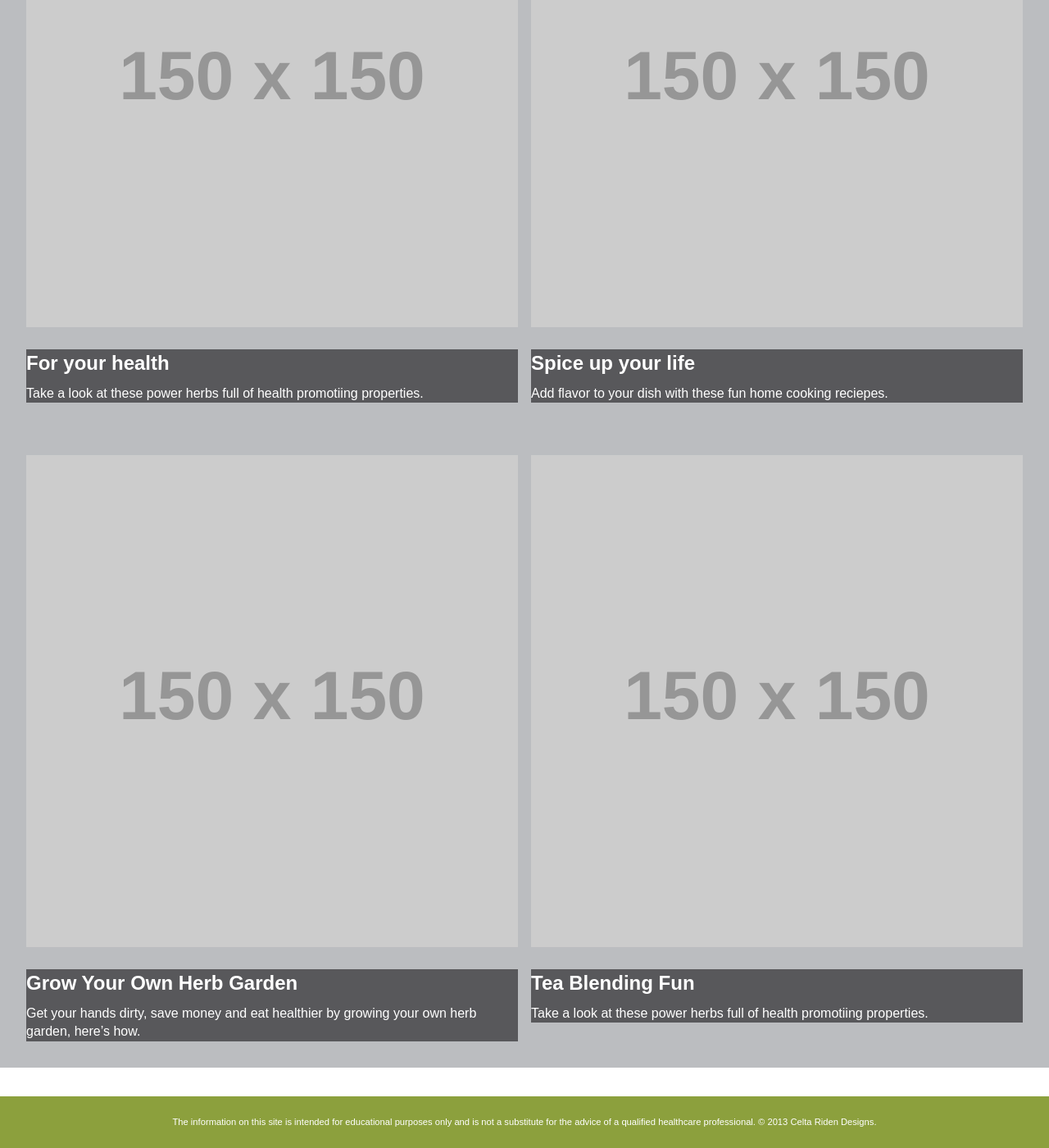
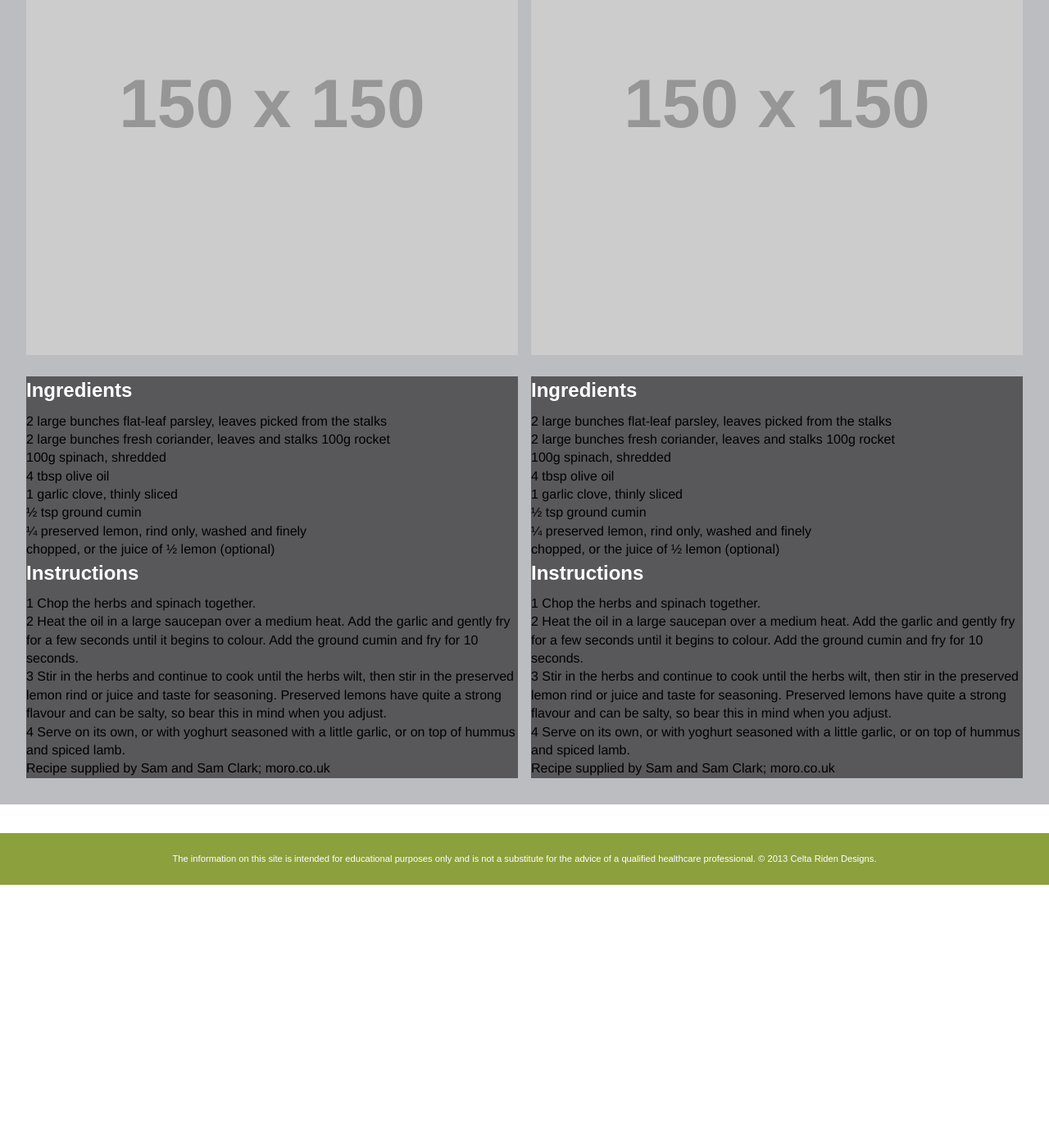
Before and after one commit to CeltaRiden/large-data-website, a Jekyll site: the page built from recipes.html, in a window 1280 px wide and 1400 px high, scrolled down 367 px. Shown: the whole window at 82% size. Built offline with Jekyll 4.4.1, drawn with Linux system fonts in a browser that asks for light colours; Markdown is read by kramdown in place of the engine named in the settings; after the commit the page ends 1446 px from its top, so only the background shows below that; some of the changed text lies outside the part shown.

Commit message:
made some changes to reciepes.html

```diff
--- a/recipes.html
+++ b/recipes.html
@@ -7,13 +7,34 @@ layout: recipes
 			<div class="unit unit-s-1 unit-m-1-2 unit-l-1-2">
 				<div class="unit-spacer">
 					<div class="media">
+						<h2>Wilted herb Salad</h2>
 						<div class="media-img media-img-stacked">
 							<a class="" href="health.html">	<img src="http://placehold.it/150x150" alt="" class="flex-img"></a>
 						</div>
 
-						<div class="media-body">
-							<h2>For your health</h2>
-							<p>Take a look at these power herbs full of health promotiing properties.</p>
+						<div class="media-body media-2">
+							<h2>Ingredients</h2>
+
+							<ul class="list-recipe-item">
+								 <li>2 large bunches flat-leaf parsley, leaves picked from the stalks</li>
+								 <li>2 large bunches fresh coriander, leaves and stalks 100g rocket</li>
+								 <li>100g spinach, shredded</li>
+								 <li>4 tbsp olive oil</li>
+								 <li>1 garlic clove, thinly sliced</li>
+								 <li>½ tsp ground cumin</li>
+								 <li>¼ preserved lemon, rind only, washed and finely </li>
+								 <li>chopped, or the juice of ½ lemon (optional)</li>
+							</ul>
+
+							<ul class="list-instruction-item">
+								<h2>Instructions</h2>
+
+								<li>1 Chop the herbs and spinach together.</li>
+								<li>2 Heat the oil in a large saucepan over a medium heat. Add the garlic and gently fry for a few seconds until it begins to colour. Add the ground cumin and fry for 10 seconds.</li>
+								<li>3 Stir in the herbs and continue to cook until the herbs wilt, then stir in the preserved lemon rind or juice and taste for seasoning. Preserved lemons have quite a strong flavour and can be salty, so bear this in mind when you adjust.</li>
+								<li>4 Serve on its own, or with yoghurt seasoned with a little garlic, or on top of hummus and spiced lamb.</li>
+								<li>Recipe supplied by Sam and Sam Clark; moro.co.uk</li>
+							</ul>
 						</div>
 					</div>
 				</div>
@@ -21,52 +42,37 @@ layout: recipes
 
 			<div class="unit unit-s-1 unit-m-1-2 unit-l-1-2">
 				<div class="unit-spacer">
-					<div class="media-2">
+					<div class="media">
+						<h2>Wilted herb Salad</h2>
 						<div class="media-img media-img-stacked">
-							<a class="" href="recipes.html">	<img src="http://placehold.it/150x150" alt="" class="flex-img"></a>
+							<a class="" href="health.html">	<img src="http://placehold.it/150x150" alt="" class="flex-img"></a>
 						</div>
 
-						<div class="media-body">
-							<h2>Spice up your life</h2>
-							<p>Add flavor to your dish with these fun home cooking reciepes.</p>
+						<div class="media-body media-2">
+							<h2>Ingredients</h2>
+
+							<ul class="list-recipe-item">
+								 <li>2 large bunches flat-leaf parsley, leaves picked from the stalks</li>
+								 <li>2 large bunches fresh coriander, leaves and stalks 100g rocket</li>
+								 <li>100g spinach, shredded</li>
+								 <li>4 tbsp olive oil</li>
+								 <li>1 garlic clove, thinly sliced</li>
+								 <li>½ tsp ground cumin</li>
+								 <li>¼ preserved lemon, rind only, washed and finely </li>
+								 <li>chopped, or the juice of ½ lemon (optional)</li>
+							</ul>
+
+							<ul class="list-instruction-item">
+								<h2>Instructions</h2>
+
+								<li>1 Chop the herbs and spinach together.</li>
+								<li>2 Heat the oil in a large saucepan over a medium heat. Add the garlic and gently fry for a few seconds until it begins to colour. Add the ground cumin and fry for 10 seconds.</li>
+								<li>3 Stir in the herbs and continue to cook until the herbs wilt, then stir in the preserved lemon rind or juice and taste for seasoning. Preserved lemons have quite a strong flavour and can be salty, so bear this in mind when you adjust.</li>
+								<li>4 Serve on its own, or with yoghurt seasoned with a little garlic, or on top of hummus and spiced lamb.</li>
+								<li>Recipe supplied by Sam and Sam Clark; moro.co.uk</li>
+							</ul>
 						</div>
 					</div>
 				</div>
 			</div>
-
 		</div>
-
-		<div class="grid">
-
-			<div class="unit unit-s-1 unit-m-1-2 unit-l-1-2">
-				<div class="unit-spacer">
-					<div class="media">
-						<div class="media-img media-img-stacked">
-							<a class="" href="gardening.html">	<img src="http://placehold.it/150x150" alt="" class="flex-img"></a>
-						</div>
-
-						<div class="media-body">
-							<h2>Grow Your Own Herb Garden</h2>
-							<p>Get your hands dirty, save money and eat healthier by growing your own herb garden, here’s how.</p>
-						</div>
-					</div>
-				</div>
-			</div>
-
-
-			<div class="unit unit-s-1 unit-m-1-2 unit-l-1-2">
-				<div class="unit-spacer">
-					<div class="media-2">
-						<div class="media-img media-img-stacked">
-							<a class="" href="diy.html">	<img src="http://placehold.it/150x150" alt="" class="flex-img"></a>
-						</div>
-
-						<div class="media-body">
-							<h2>Tea Blending Fun</h2>
-							<p>Take a look at these power herbs full of health promotiing properties.</p>
-						</div>
-					</div>
-				</div>
-			</div>
-
-		</div>
```
